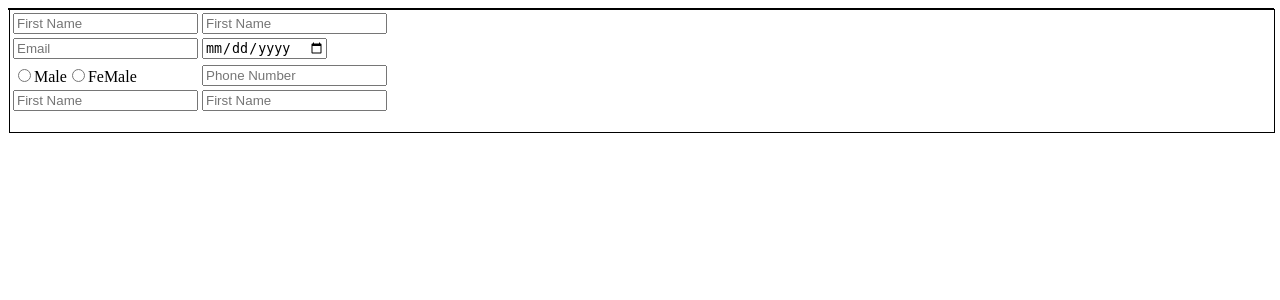
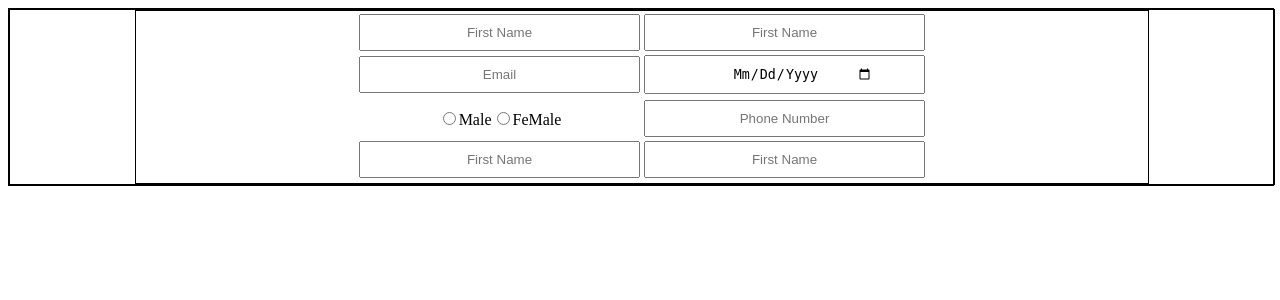
Before and after one commit to karangupta851/Projects, a PHP site: page / in a window 1280 px wide. Shown: the top 300 px of the page. Run offline with PHP 8.4, Linux system fonts and the light colour scheme.

Commit message:
Update style.css

```diff
--- a/css/style.css
+++ b/css/style.css
@@ -1,2 +1,28 @@
-.container{width:100%;border:solid 1px;}
-.main{border:solid 1px;width:100%; float:left;}
+
+.container {
+  width: 100%;
+  border: solid 1px;
+}
+.main {
+  width: 100%;
+  border: solid 1px;
+}
+table {
+  margin: auto;
+}
+form {
+  width: 80%;
+  border: solid 1px;
+  margin: auto;
+}
+input {
+  padding: 9px 50px;
+  text-align: center;
+  text-transform: capitalize;
+}
+td {
+  text-align: center;
+}
+#dob {
+  width: 100%;
+}
```
